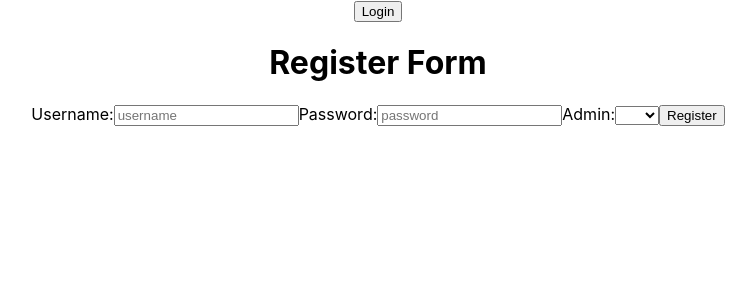
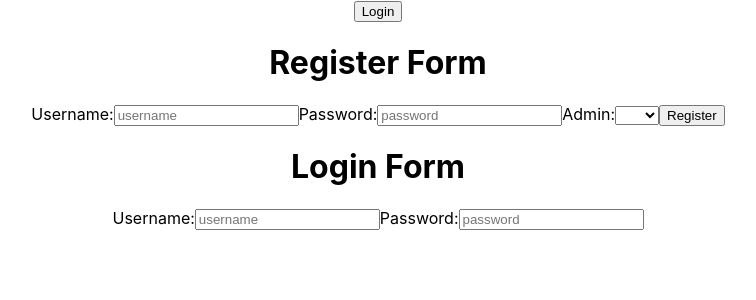
Before and after one commit to cassiern/react-employee-app, a React (Create React App) app: page / in a window 1280 px wide. Shown: the top 300 px of the page, without its empty margins (262-1018 px from the left). Built offline with nearby package versions, Linux system fonts and the light colour scheme.

Commit message:
register is good to go

```diff
--- a/src/Component/Register/index.js
+++ b/src/Component/Register/index.js
@@ -1,12 +1,14 @@
 import React, {Component} from 'react';
-
+import CreateEmployee from '../CreateEmployee';
+import Login from '../Login';
 class Register extends Component {
 	constructor(){
 		super();
 		this.state ={
 			username: '',
 			password: '',
-			admin: false
+			admin: false,
+      isLoggedIn: false
 		}
 	}
  handleChange = (e) => {
@@ -23,7 +25,9 @@ class Register extends Component {
         'Content-Type': 'application/json'
       }
     });
-
+    this.setState({
+      isLoggedIn: true
+    })
     const parsedRegister = await register.json();
 
     console.log(parsedRegister, ' response from register');
@@ -33,6 +37,18 @@ class Register extends Component {
     }
 }
 	render(){
+          let isLoggedIn = this.state.isLoggedIn;
+          let createUser;
+          let showReg;
+          let showLogin;
+          if(isLoggedIn){
+
+          return createUser = <CreateEmployee />
+
+            } else{
+              showLogin = <Login />
+              showReg = <Register />
+            }
 		return(
 <div>
 		<h1>Register Form</h1>
@@ -59,6 +75,8 @@ class Register extends Component {
         Register
       </button>
      </form>
+     {createUser}
+     {showLogin}
 </div>
 
 			)
```
